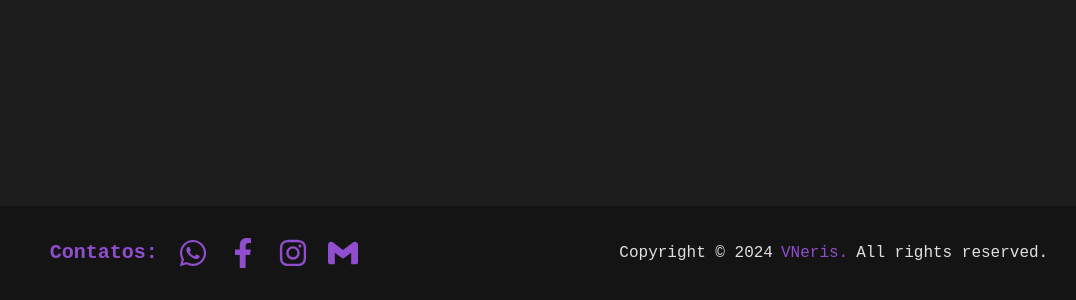
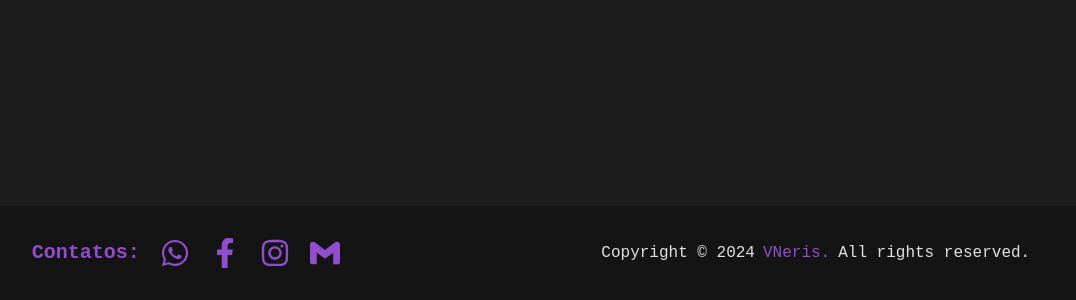
Before and after one commit to VNeris/portfolio, a React (Vite) app: page / in a window 1280 px wide. Shown: the part 4706-5006 px from the top of the page, without its empty margins (91-1167 px from the left). Built offline with nearby package versions, Linux system fonts and the light colour scheme.

Commit message:
update:padding-footer

```diff
--- a/src/Components/Footer.jsx
+++ b/src/Components/Footer.jsx
@@ -41,8 +41,8 @@ export const Footer = () => {
             </ul>
 
                   {/*FOOTER*/}
-            <div>
-                <div>Copyright © 2024
+            <div className=''>
+                  <div className="px-9">Copyright © 2024
                     <a href="https://github.com/VNeris/" target="_blank"className="text-amethyst-600 hover:text-amethyst-400 px-2">
                         VNeris.
                     </a>
```
